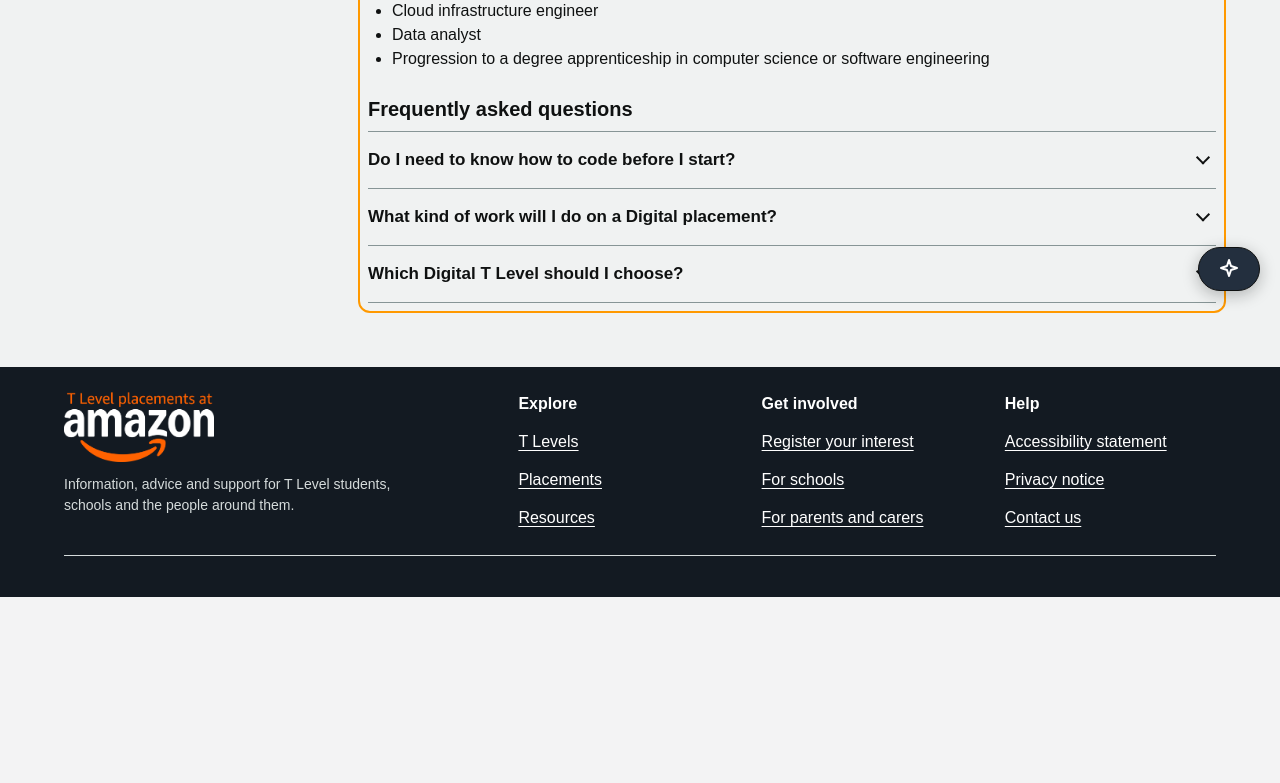
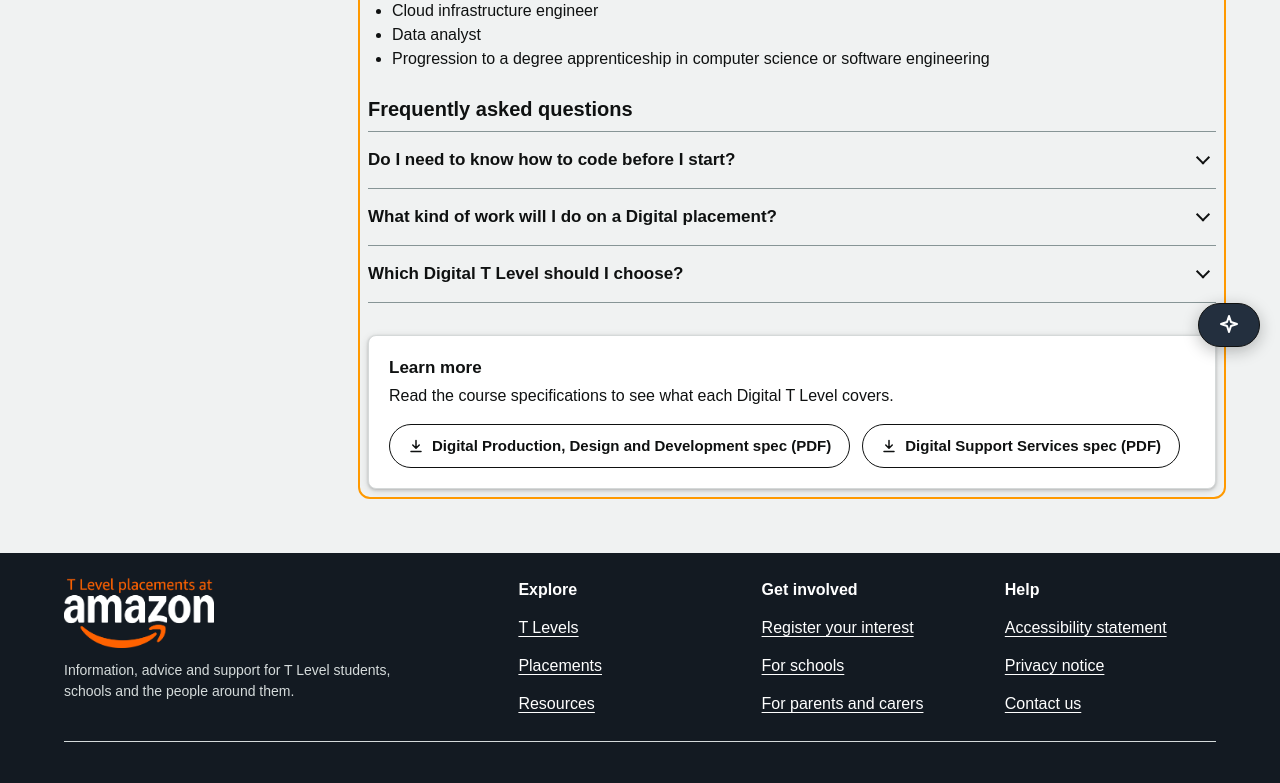
Before and after one commit to lucideds/bristol-gp, a Flask app: page /t-levels in a window 1280 px wide, after a click on "Digital". Shown: the part 605-1388 px from the top of the page. Before the commit the page ends 1202 px from the top, so only its background shows below. Run offline with Flask 3, Linux system fonts and the light colour scheme; some libraries are stand-ins or nearby versions.

Commit message:
adding the buttons to download spec for each course. (THEY DO NOT WORK RIGHT NOW)

```diff
--- a/frontend/Template/Sources/css/tlevel.css
+++ b/frontend/Template/Sources/css/tlevel.css
@@ -456,6 +456,17 @@ html.a11y-readable-font .route-cards-grid {
   padding-left: 1.5rem;
 }
 
+/* "Learn more" box: keep the advice page's card spacing over the panel's h3 and p rules */
+.route-detail .advice-unsure > h3 {
+  margin: 0 0 4px;
+  font-size: 1.0625rem;
+  line-height: 1.5rem;
+}
+
+.route-detail .advice-unsure > h3 + p {
+  margin: 0 0 16px;
+}
+
 .route-detail-pending {
   font-style: italic;
 }
--- a/frontend/Template/TLevel.html
+++ b/frontend/Template/TLevel.html
@@ -12,6 +12,7 @@
   <script src="Sources/js/topNavBar.js"></script>
   <link rel="stylesheet" href="Sources/css/footer.css">
   <link rel="stylesheet" href="Sources/css/chatWidget.css">
+  <link rel="stylesheet" href="Sources/css/advice.css">
   <link rel="stylesheet" href="Sources/css/tlevel.css">
   <script src="Sources/js/footer.js" defer></script>
   <script src="Sources/js/chatWidget.js" defer></script>
@@ -117,6 +118,26 @@
               <p>Digital Production, Design and Development suits you if you want to build software. Digital Support Services suits you if you are more interested in IT support, networks or keeping systems running. Your school or college can help you decide.</p>
             </details>
           </div>
+          <!-- Same box as "Still unsure?" on the advice page (advice.css).
+               TODO: add the spec PDFs to frontend/Template/Sources/specs/. Flask serves that folder at /Sources/. -->
+          <div class="advice-card advice-unsure">
+            <h3>Learn more</h3>
+            <p>Read the course specifications to see what each Digital T Level covers.</p>
+            <div class="advice-actions">
+              <a class="advice-action" href="Sources/specs/digital-production-design-development-spec.pdf">
+                <svg viewBox="0 0 16 16" width="16" height="16" aria-hidden="true" focusable="false">
+                  <path d="M8 2.5v7.5M4.75 7 8 10.25 11.25 7M3 13.5h10" fill="none" stroke="currentColor" stroke-width="1.5" stroke-linecap="round" stroke-linejoin="round"/>
+                </svg>
+                Digital Production, Design and Development spec (PDF)
+              </a>
+              <a class="advice-action" href="Sources/specs/digital-support-services-spec.pdf">
+                <svg viewBox="0 0 16 16" width="16" height="16" aria-hidden="true" focusable="false">
+                  <path d="M8 2.5v7.5M4.75 7 8 10.25 11.25 7M3 13.5h10" fill="none" stroke="currentColor" stroke-width="1.5" stroke-linecap="round" stroke-linejoin="round"/>
+                </svg>
+                Digital Support Services spec (PDF)
+              </a>
+            </div>
+          </div>
         </section>
 
         <section class="tlevel-panel route-detail" id="business" role="tabpanel" aria-labelledby="tab-business" tabindex="0">
@@ -149,6 +170,20 @@
               <summary>What skills will help me on a Business placement?</summary>
               <p>Being organised, managing your time, writing clearly and working well with other people all help. You build these skills further during your placement.</p>
             </details>
+          </div>
+          <!-- Same box as "Still unsure?" on the advice page (advice.css).
+               TODO: add the spec PDFs to frontend/Template/Sources/specs/. Flask serves that folder at /Sources/. -->
+          <div class="advice-card advice-unsure">
+            <h3>Learn more</h3>
+            <p>Read the course specification to see what the Management and Administration T Level covers.</p>
+            <div class="advice-actions">
+              <a class="advice-action" href="Sources/specs/management-administration-spec.pdf">
+                <svg viewBox="0 0 16 16" width="16" height="16" aria-hidden="true" focusable="false">
+                  <path d="M8 2.5v7.5M4.75 7 8 10.25 11.25 7M3 13.5h10" fill="none" stroke="currentColor" stroke-width="1.5" stroke-linecap="round" stroke-linejoin="round"/>
+                </svg>
+                Course specification (PDF)
+              </a>
+            </div>
           </div>
         </section>
 
@@ -183,6 +218,20 @@
               <p>No. Any equipment or software you need for your placement work is provided.</p>
             </details>
           </div>
+          <!-- Same box as "Still unsure?" on the advice page (advice.css).
+               TODO: add the spec PDFs to frontend/Template/Sources/specs/. Flask serves that folder at /Sources/. -->
+          <div class="advice-card advice-unsure">
+            <h3>Learn more</h3>
+            <p>Read the course specification to see what the Media, Broadcast and Production T Level covers.</p>
+            <div class="advice-actions">
+              <a class="advice-action" href="Sources/specs/media-broadcast-production-spec.pdf">
+                <svg viewBox="0 0 16 16" width="16" height="16" aria-hidden="true" focusable="false">
+                  <path d="M8 2.5v7.5M4.75 7 8 10.25 11.25 7M3 13.5h10" fill="none" stroke="currentColor" stroke-width="1.5" stroke-linecap="round" stroke-linejoin="round"/>
+                </svg>
+                Course specification (PDF)
+              </a>
+            </div>
+          </div>
         </section>
 
         <section class="tlevel-panel route-detail" id="finance" role="tabpanel" aria-labelledby="tab-finance" tabindex="0">
@@ -216,6 +265,20 @@
               <p>Yes. Many students go on to study for qualifications such as AAT or ACCA, often through an apprenticeship where you earn while you learn.</p>
             </details>
           </div>
+          <!-- Same box as "Still unsure?" on the advice page (advice.css).
+               TODO: add the spec PDFs to frontend/Template/Sources/specs/. Flask serves that folder at /Sources/. -->
+          <div class="advice-card advice-unsure">
+            <h3>Learn more</h3>
+            <p>Read the course specification to see what the Accounting T Level covers.</p>
+            <div class="advice-actions">
+              <a class="advice-action" href="Sources/specs/accounting-spec.pdf">
+                <svg viewBox="0 0 16 16" width="16" height="16" aria-hidden="true" focusable="false">
+                  <path d="M8 2.5v7.5M4.75 7 8 10.25 11.25 7M3 13.5h10" fill="none" stroke="currentColor" stroke-width="1.5" stroke-linecap="round" stroke-linejoin="round"/>
+                </svg>
+                Course specification (PDF)
+              </a>
+            </div>
+          </div>
         </section>
 
         <section class="tlevel-panel route-detail" id="engineering" role="tabpanel" aria-labelledby="tab-engineering" tabindex="0">
@@ -244,6 +307,20 @@
               <p>On site you may need to wear safety clothing, such as safety boots or a high-visibility vest. You will be told what you need and get safety training before you start.</p>
             </details>
           </div>
+          <!-- Same box as "Still unsure?" on the advice page (advice.css).
+               TODO: add the spec PDFs to frontend/Template/Sources/specs/. Flask serves that folder at /Sources/. -->
+          <div class="advice-card advice-unsure">
+            <h3>Learn more</h3>
+            <p>Read the course specification to see what the Engineering, Manufacturing, Processing and Control T Level covers.</p>
+            <div class="advice-actions">
+              <a class="advice-action" href="Sources/specs/engineering-manufacturing-processing-control-spec.pdf">
+                <svg viewBox="0 0 16 16" width="16" height="16" aria-hidden="true" focusable="false">
+                  <path d="M8 2.5v7.5M4.75 7 8 10.25 11.25 7M3 13.5h10" fill="none" stroke="currentColor" stroke-width="1.5" stroke-linecap="round" stroke-linejoin="round"/>
+                </svg>
+                Course specification (PDF)
+              </a>
+            </div>
+          </div>
         </section>
       </div>
     </div>
```
